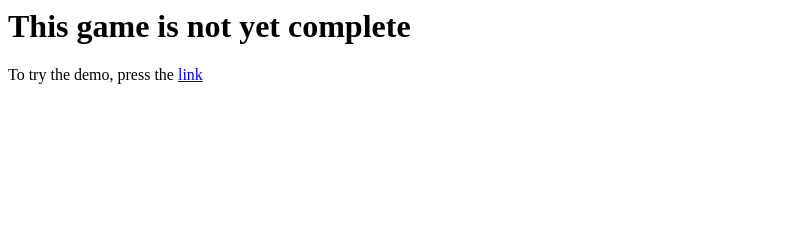
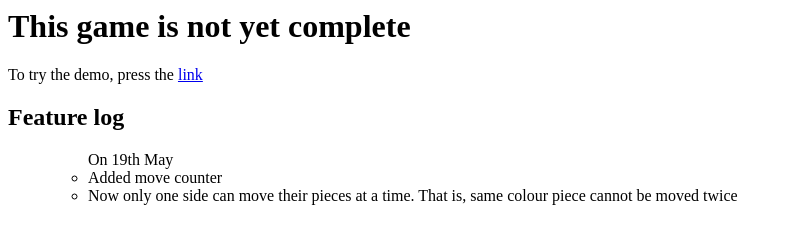
Before and after one commit to mohanbhimaneni/chess, a plain HTML site: page index.html in a window 1280 px wide. Shown: the whole page, without its empty margins (0-792 px from the left). Drawn offline with Linux system fonts and the light colour scheme.

Commit message:
Update index.html

```diff
--- a/index.html
+++ b/index.html
@@ -1,2 +1,9 @@
 <h1>This game is not yet complete</h1>
 <p>To try the demo, press the <a href="game/index.html">link</a></p>
+<h2>Feature log</h2>
+<ul>
+  <ul>On 19th May
+    <li>Added move counter</li>
+    <li>Now only one side can move their pieces at a time. That is, same colour piece cannot be moved twice</li>
+  </ul>
+</ul>
```
